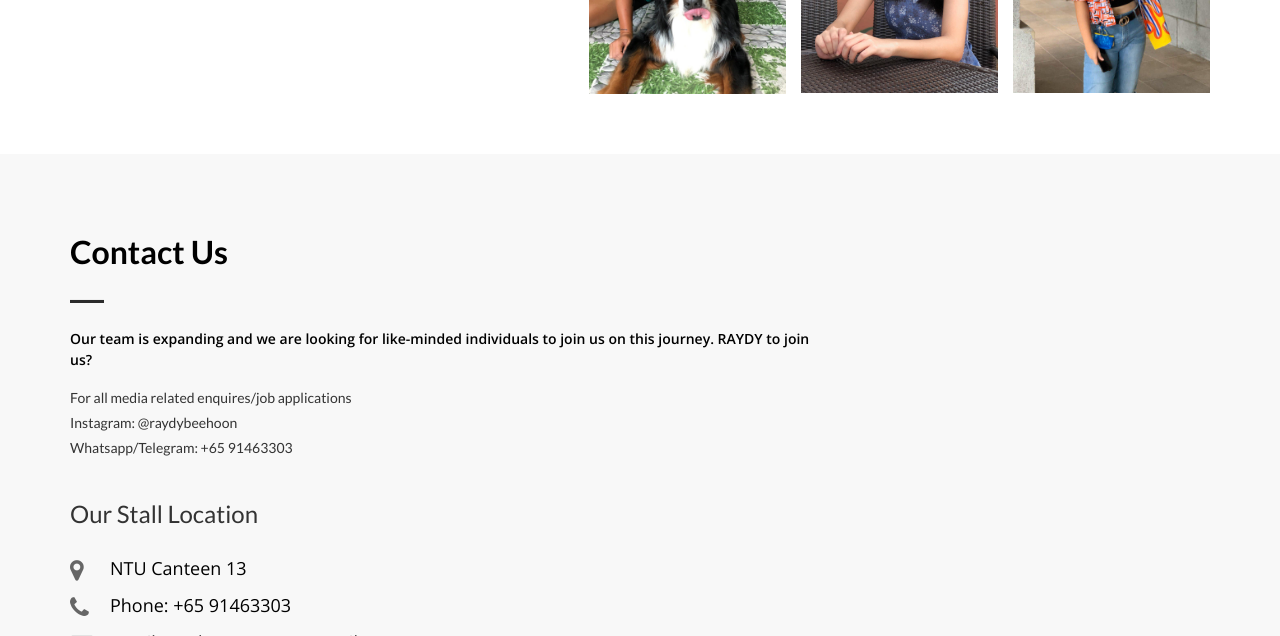
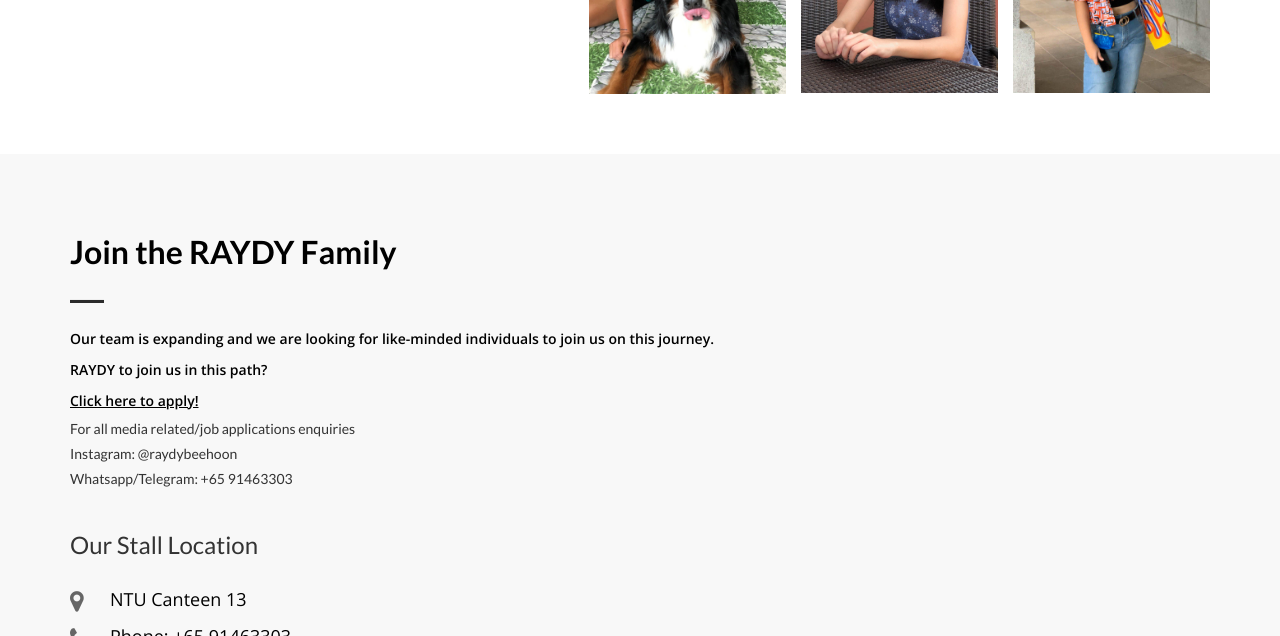
Before and after one commit to rayshengcodes/raydy, a plain HTML site: page index.html in a window 1280 px wide. Shown: the part 2054-2690 px from the top of the page. Drawn offline with nearby package versions, Linux system fonts and the light colour scheme.

Commit message:
Update index.html

```diff
--- a/index.html
+++ b/index.html
@@ -64,7 +64,7 @@
     <div class="container">
       <div class="row">
         <div class="cta-info text-center">
-          <h4><span class="dec-tec">“</span>I’m not usually someone who likes supper, but I’ve been eating RAYDY regularly because of how convenient it isfeautre
+          <h4><span class="dec-tec">“</span>I’m not usually someone who likes supper, but I’ve been eating RAYDY regularly because of how convenient it is!
             <span class="dec-tec">”</span><br><br>-Ng Kai, Y1 Economics Student</h4>
         </div>
       </div>
@@ -204,15 +204,18 @@
       <div class="row white">
         <div class="col-md-8 col-sm-12">
           <div class="section-title">
-            <h2 class="head-title black">Contact Us</h2>
+            <h2 class="head-title black">Join the RAYDY Family</h2>
             <hr class="botm-line">
-            <p class="sec-para black">Our team is expanding and we are looking for like-minded individuals to join us on this journey. RAYDY to join us?</p>
+            <p class="sec-para black">Our team is expanding and we are looking for like-minded individuals to join us on this journey. </p>
+            <p class="sec-para black">RAYDY to join us in this path? </p>
+
+            <a href="http://join.raydy.us" class="sec-para black"><u>Click here to apply!</u></a>
           </div>
         </div>
         <div class="col-md-12 col-sm-12">
           <div class="col-md-12 col-sm-12" style="padding-left:0px;">
 <!--             <h3 class="cont-title">Find Us</h3>
- -->            <h5>For all media related enquires/job applications</h5>
+ -->            <h5>For all media related/job applications enquiries</h5>
             <h5>Instagram: @raydybeehoon</h5>
             <h5>Whatsapp/Telegram: +65 91463303</h5>
 
```
